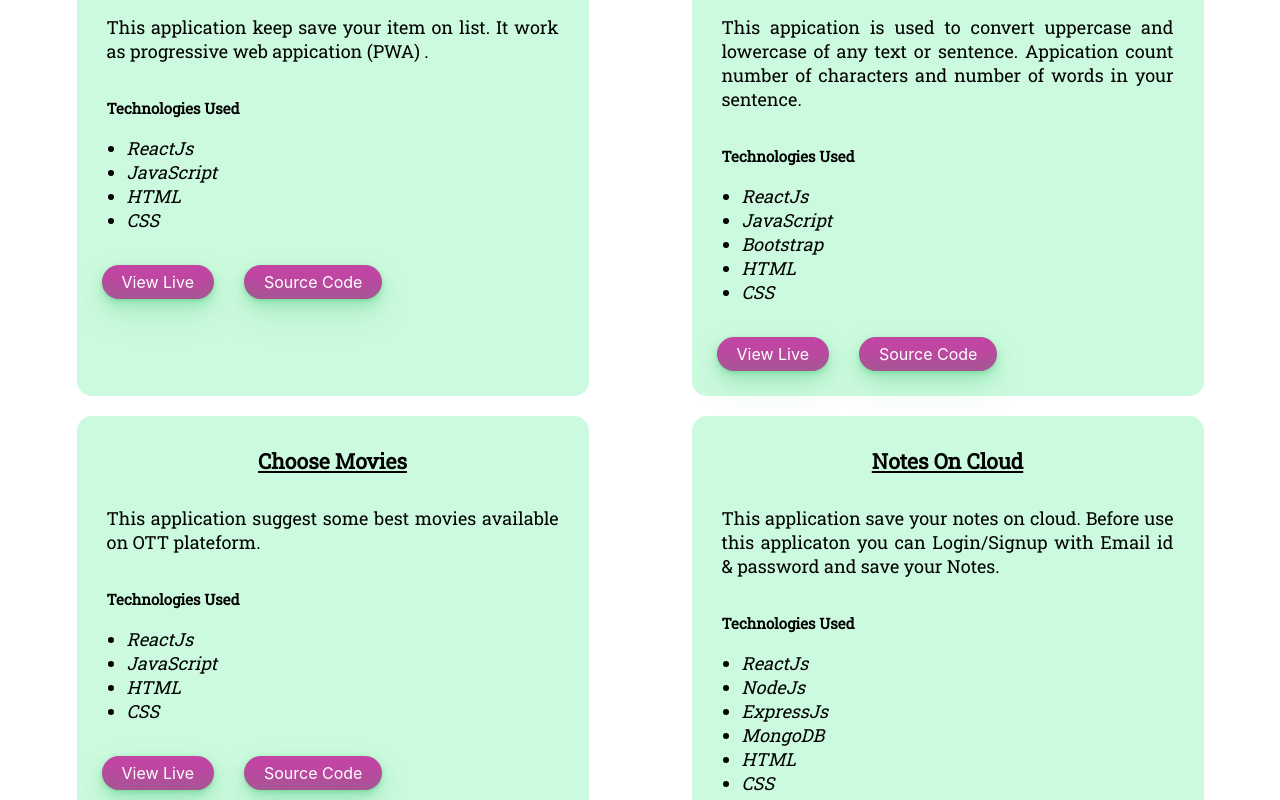
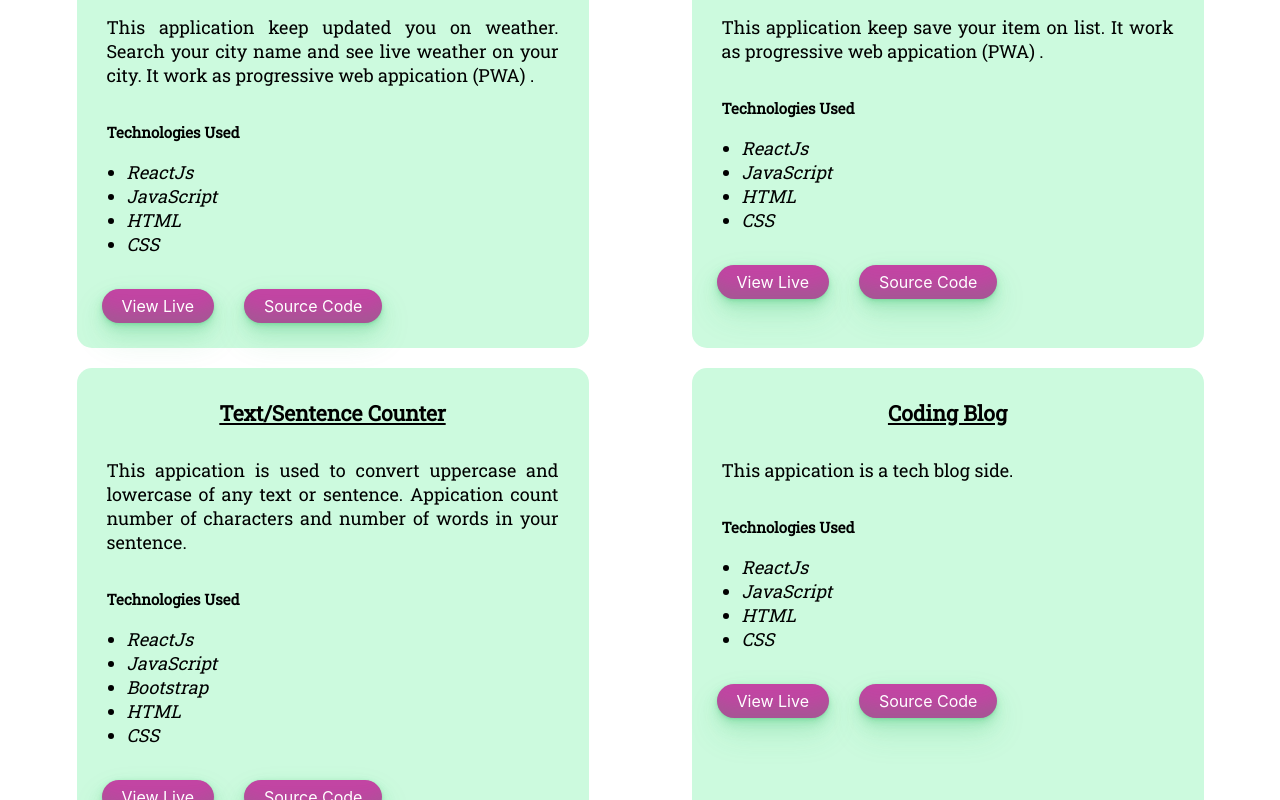
Before and after one commit to abhaypsamrat/Nextjs-Portfolio, a Next.js app: page /project in a window 1280 px wide. Shown: the part 300-1100 px from the top of the page. Built offline with nearby package versions, Linux system fonts and the light colour scheme.

Commit message:
updated project section

```diff
--- a/pages/project.js
+++ b/pages/project.js
@@ -11,6 +11,41 @@ export default function project() {
         <h2>My Project</h2>
         <div className={styles.plist}>
           {/* 1 project */}
+          <div className={styles.list}>
+            <h3>Check Live Weather</h3>
+            <p>
+              This application keep updated you on weather. Search your city
+              name and see live weather on your city. It work as progressive web
+              appication (PWA) .
+            </p>
+            <h5>Technologies Used</h5>
+            <i>
+              <ul>
+                <li>ReactJs</li>
+                <li>JavaScript</li>
+                <li>HTML</li>
+                <li>CSS</li>
+              </ul>
+            </i>
+            <a
+              href="https://live-weather-search.netlify.app/"
+              passHref
+              target="_blank"
+              rel="noreferrer"
+            >
+              <button>View Live</button>
+            </a>
+
+            <a
+              href="https://github.com/abhaypsamrat/Live-Weather-App"
+              passHref
+              target="_blank"
+              rel="noreferrer"
+            >
+              <button>Source Code</button>
+            </a>
+          </div>
+          {/* 2 project */}
           <div className={styles.list}>
             <h3>Keep Notes</h3>
             <p>
@@ -45,7 +80,7 @@ export default function project() {
             </a>
           </div>
 
-          {/* 2 project */}
+          {/* 3 project */}
 
           <div className={styles.list}>
             <h3>Text/Sentence Counter</h3>
@@ -81,8 +116,38 @@ export default function project() {
               <button>Source Code</button>
             </a>
           </div>
+          {/* 4 project */}
+          <div className={styles.list}>
+            <h3>Coding Blog</h3>
+            <p>This appication is a tech blog side.</p>
+            <h5>Technologies Used</h5>
+            <i>
+              <ul>
+                <li>ReactJs</li>
+                <li>JavaScript</li>
+                <li>HTML</li>
+                <li>CSS</li>
+              </ul>
+            </i>
+            <a
+              href="https://hungry-coder.netlify.app/"
+              passHref
+              target="_blank"
+              rel="noreferrer"
+            >
+              <button>View Live</button>
+            </a>
+            <a
+              href="https://github.com/abhaypsamrat/Hungry-Coder"
+              passHref
+              target="_blank"
+              rel="noreferrer"
+            >
+              <button>Source Code</button>
+            </a>
+          </div>
 
-          {/* 3 project */}
+          {/* 5 project */}
 
           <div className={styles.list}>
             <h3>Choose Movies</h3>
@@ -117,7 +182,7 @@ export default function project() {
             </a>
           </div>
 
-          {/* 4 project */}
+          {/* 6 project */}
 
           <div className={styles.list}>
             <h3>Notes On Cloud</h3>
@@ -150,7 +215,7 @@ export default function project() {
             </a>
           </div>
 
-          {/* 5 project */}
+          {/* 7 project */}
 
           <div className={styles.list}>
             <h3>ToDo Application</h3>
```
